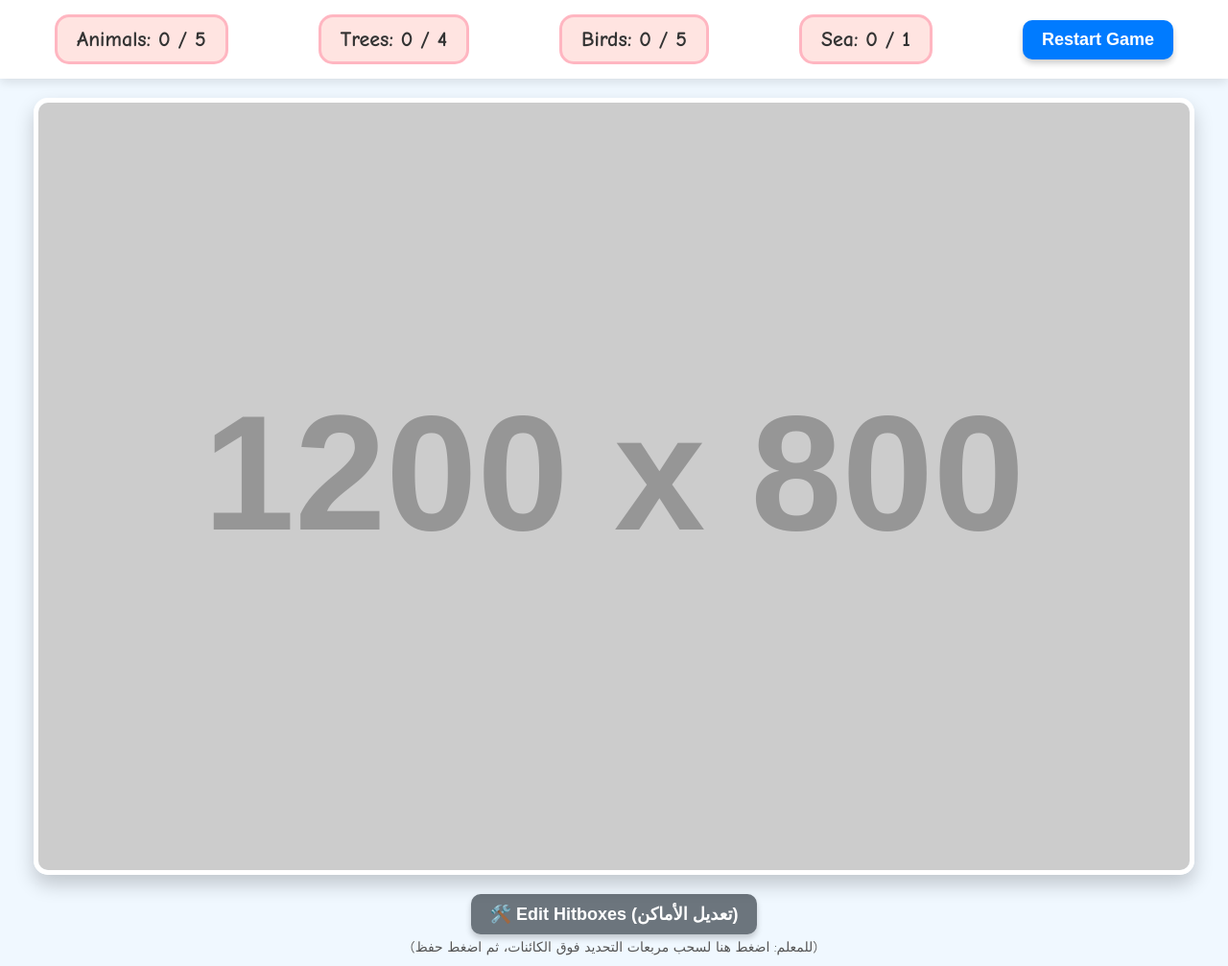
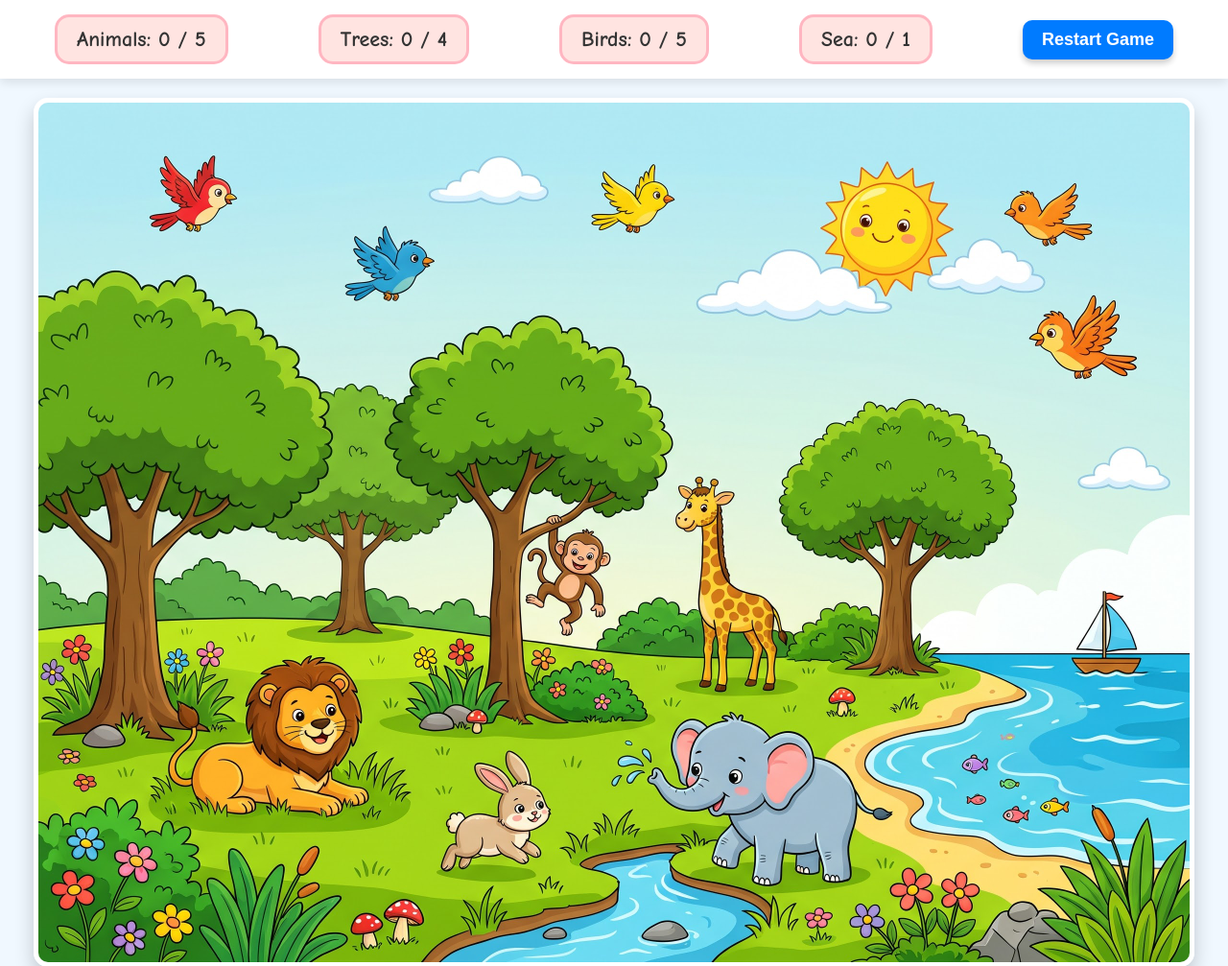
Before and after one commit to saraalsebaey/find-objects-game, a plain HTML site: page index.html in a window 1280 px wide. Shown: the top 1007 px of the page at 96% size. Drawn offline with Linux system fonts and the light colour scheme; placeholder pictures from the web are drawn by us.

Commit message:
Update index.html

```diff
--- a/index.html
+++ b/index.html
@@ -163,7 +163,7 @@
 
     <div id="game-container">
         <!-- Background Image -->
-        <img id="game-bg" src="background.jpg" alt="Nature Scene" onerror="this.src='https://via.placeholder.com/1200x800?text=Please+save+the+image+as+background.jpg+in+this+folder'">
+        <img id="game-bg" src="1794820376097.jpg" alt="Nature Scene" onerror="this.src='https://via.placeholder.com/1200x800?text=Please+save+the+image+as+background.jpg+in+this+folder'">
 
         <!-- ANIMALS (5) -->
         <div class="hitbox" data-id="a1" data-type="animals" style="top: 55%; left: 20%; width: 10%; height: 15%;">Lion</div>
```
